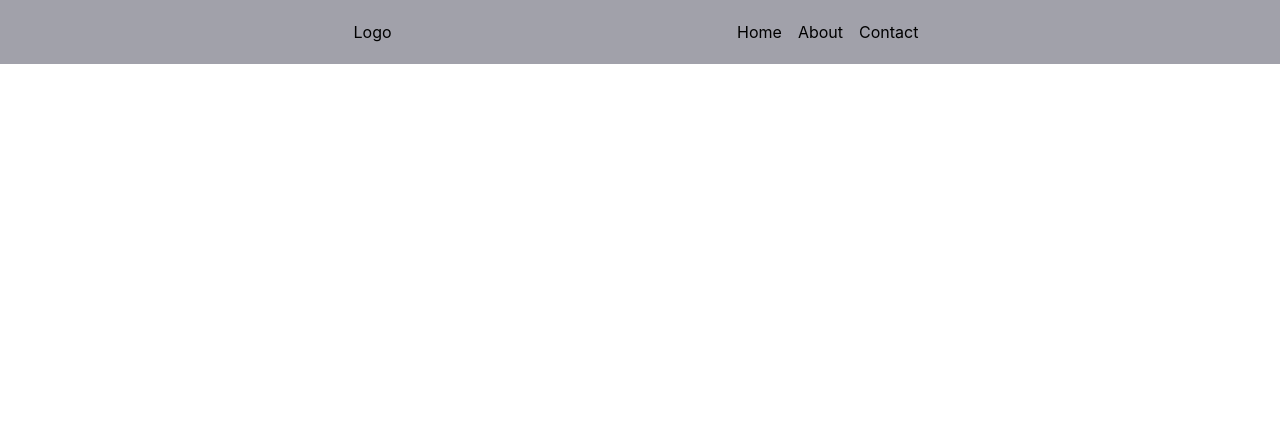
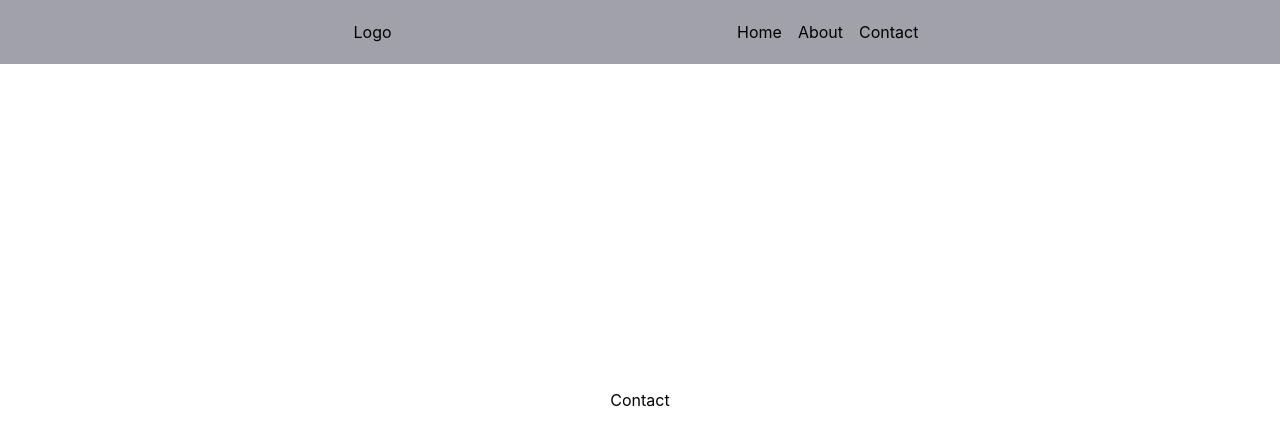
Before and after one commit to Ameer2000Mzori/Navbar-React, a React (Create React App) app: page /contact in a window 1280 px wide. Shown: the top 444 px of the page. Built offline with nearby package versions, Linux system fonts and the light colour scheme.

Commit message:
added styling to the project

```diff
--- a/src/components/pages/About.jsx
+++ b/src/components/pages/About.jsx
@@ -1,7 +1,11 @@
 import React from 'react'
 
 const About = () => {
-  return <div>About</div>
+  return (
+    <div className="flex flex-col text-center items-center justify-center h-[100vh] w-[100vw]">
+      About
+    </div>
+  )
 }
 
 export default About
--- a/src/components/pages/Contact.jsx
+++ b/src/components/pages/Contact.jsx
@@ -1,7 +1,11 @@
 import React from 'react'
 
 const Contact = () => {
-  return <div>Contact</div>
+  return (
+    <div className="flex flex-col text-center items-center justify-center h-[100vh] w-[100vw]">
+      Contact
+    </div>
+  )
 }
 
 export default Contact
--- a/src/components/pages/Home.jsx
+++ b/src/components/pages/Home.jsx
@@ -1,7 +1,11 @@
 import React from 'react'
 
 const Home = () => {
-  return <div>Home</div>
+  return (
+    <div className="flex flex-col text-center items-center justify-center h-[100vh] w-[100vw]">
+      Home
+    </div>
+  )
 }
 
 export default Home
--- a/src/components/pages/NotFound.jsx
+++ b/src/components/pages/NotFound.jsx
@@ -1,7 +1,11 @@
 import React from 'react'
 
 const NotFound = () => {
-  return <div>NotFound</div>
+  return (
+    <div className="flex flex-col text-center items-center justify-center h-[100vh] w-[100vw]">
+      NotFound
+    </div>
+  )
 }
 
 export default NotFound
```
